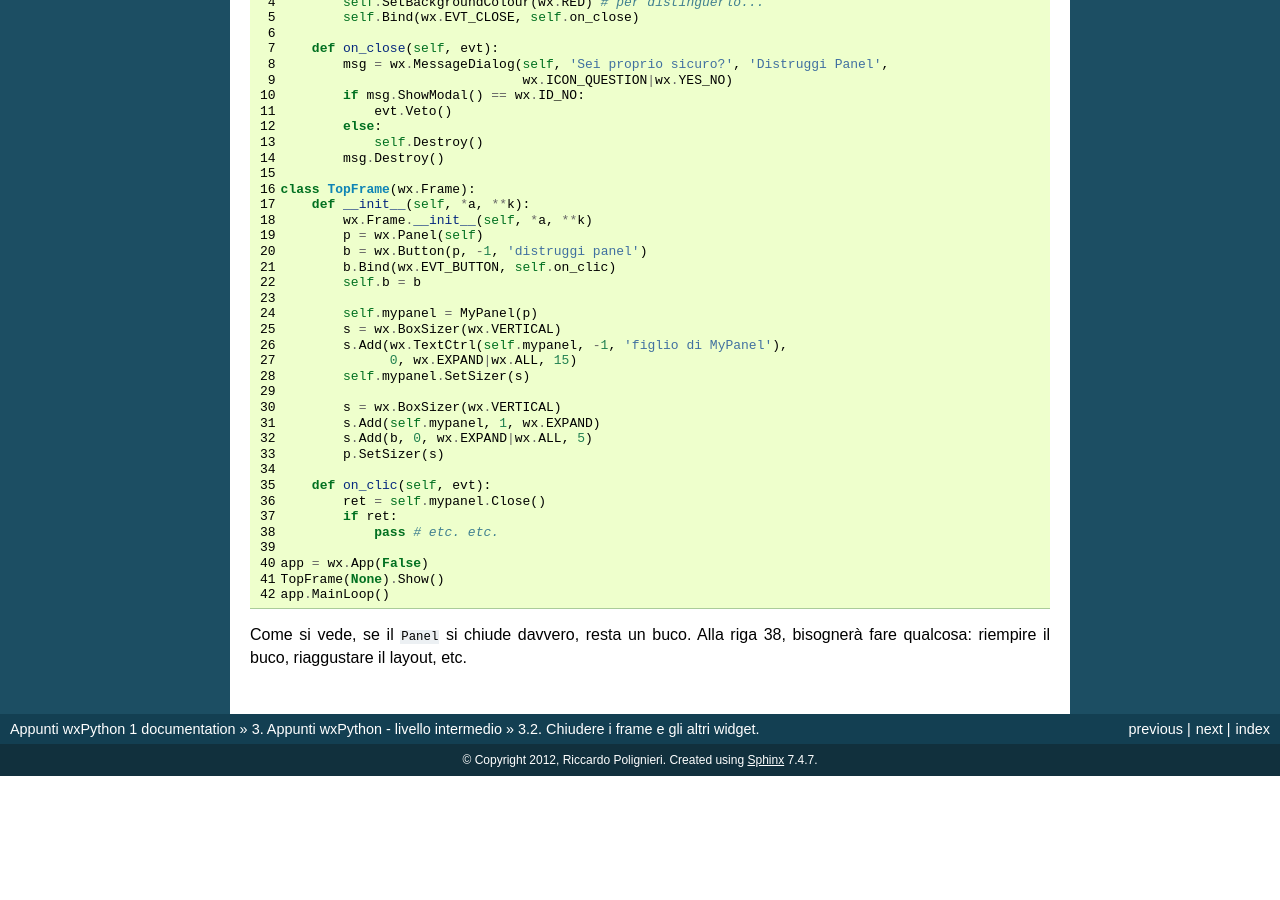
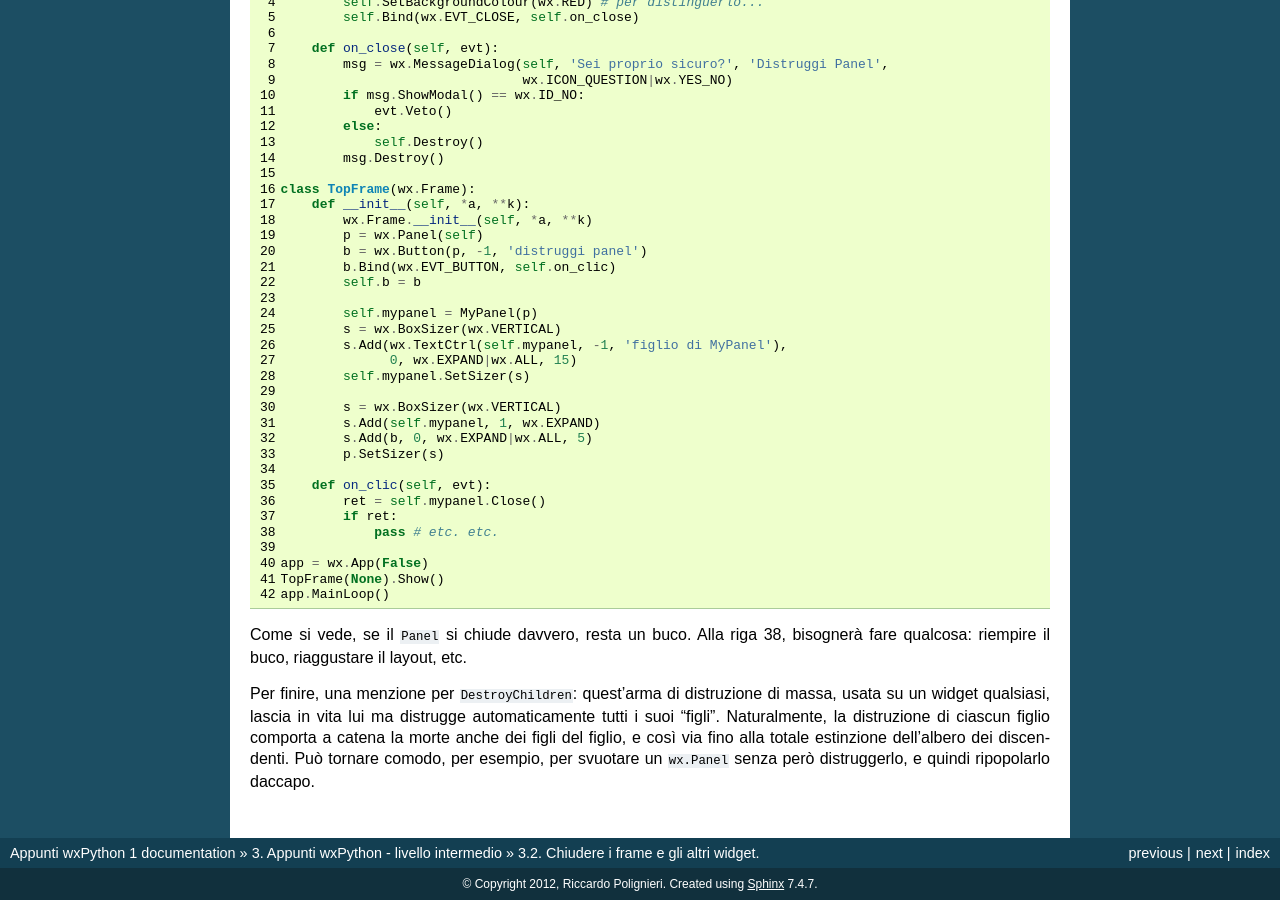
Before and after one commit to ricpol/wxnote, a Sphinx documentation site: the page built from source/chiusura.rst, in a window 1280 px wide and 900 px high, scrolled down 5515 px. Built offline with Sphinx 7.4.7, drawn with Linux system fonts in a browser that asks for light colours; before the commit the page ends 6291 px from its top, so only the background shows below that.

Commit message:
added mention to 'DestroyChildren'

```diff
--- a/source/chiusura.rst
+++ b/source/chiusura.rst
@@ -270,3 +270,5 @@ Ecco un esempio di ``Panel`` "schizzinoso" che potrebbe opporsi alla sua distruz
     app.MainLoop()
 
 Come si vede, se il ``Panel`` si chiude davvero, resta un buco. Alla riga 38, bisognerà fare qualcosa: riempire il buco, riaggustare il layout, etc.
+
+Per finire, una menzione per ``DestroyChildren``: quest'arma di distruzione di massa, usata su un widget qualsiasi, lascia in vita lui ma distrugge automaticamente tutti i suoi "figli". Naturalmente, la distruzione di ciascun figlio comporta a catena la morte anche dei figli del figlio, e così via fino alla totale estinzione dell'albero dei discendenti. Può tornare comodo, per esempio, per svuotare un ``wx.Panel`` senza però distruggerlo, e quindi ripopolarlo daccapo.
```
